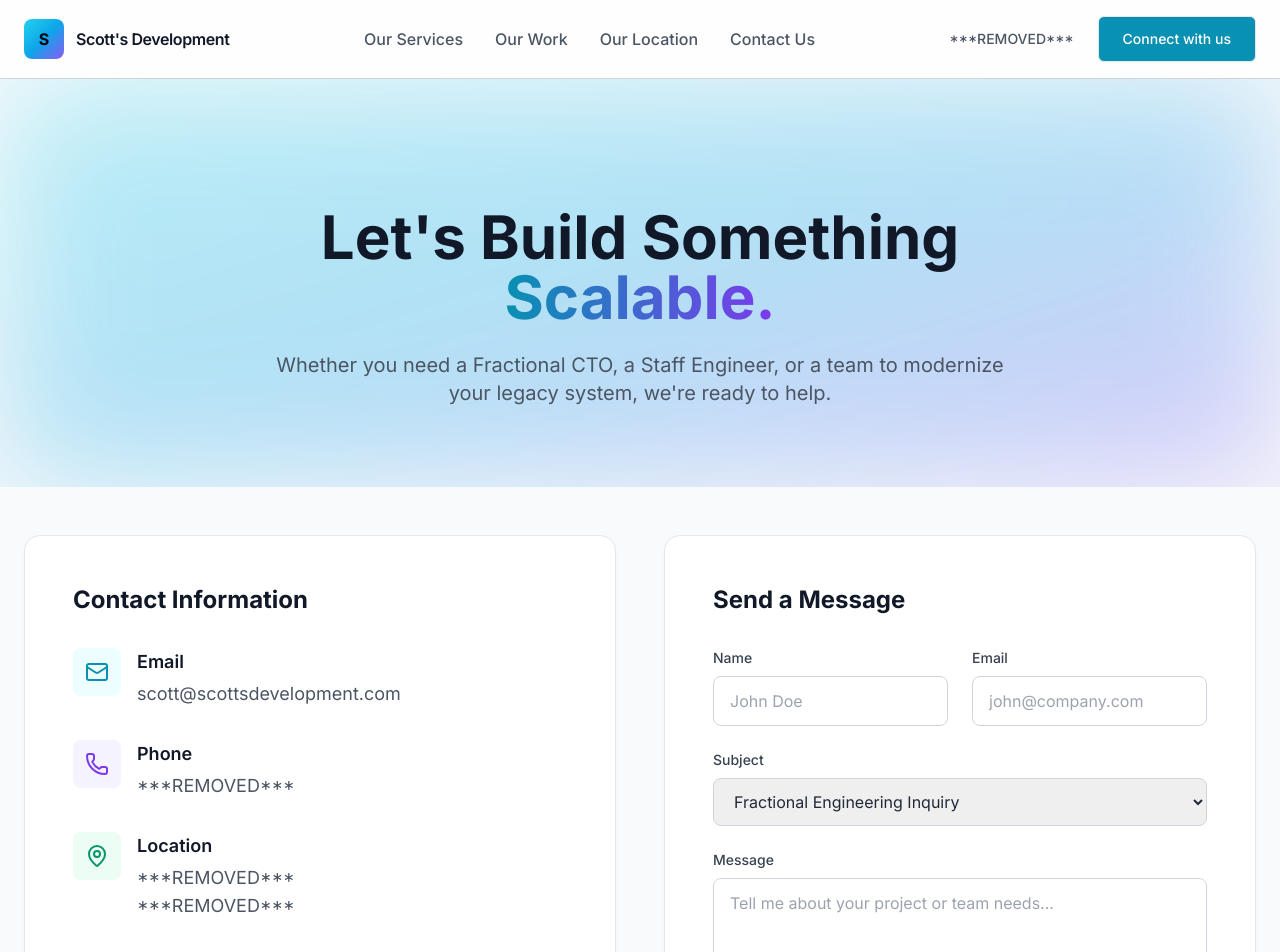
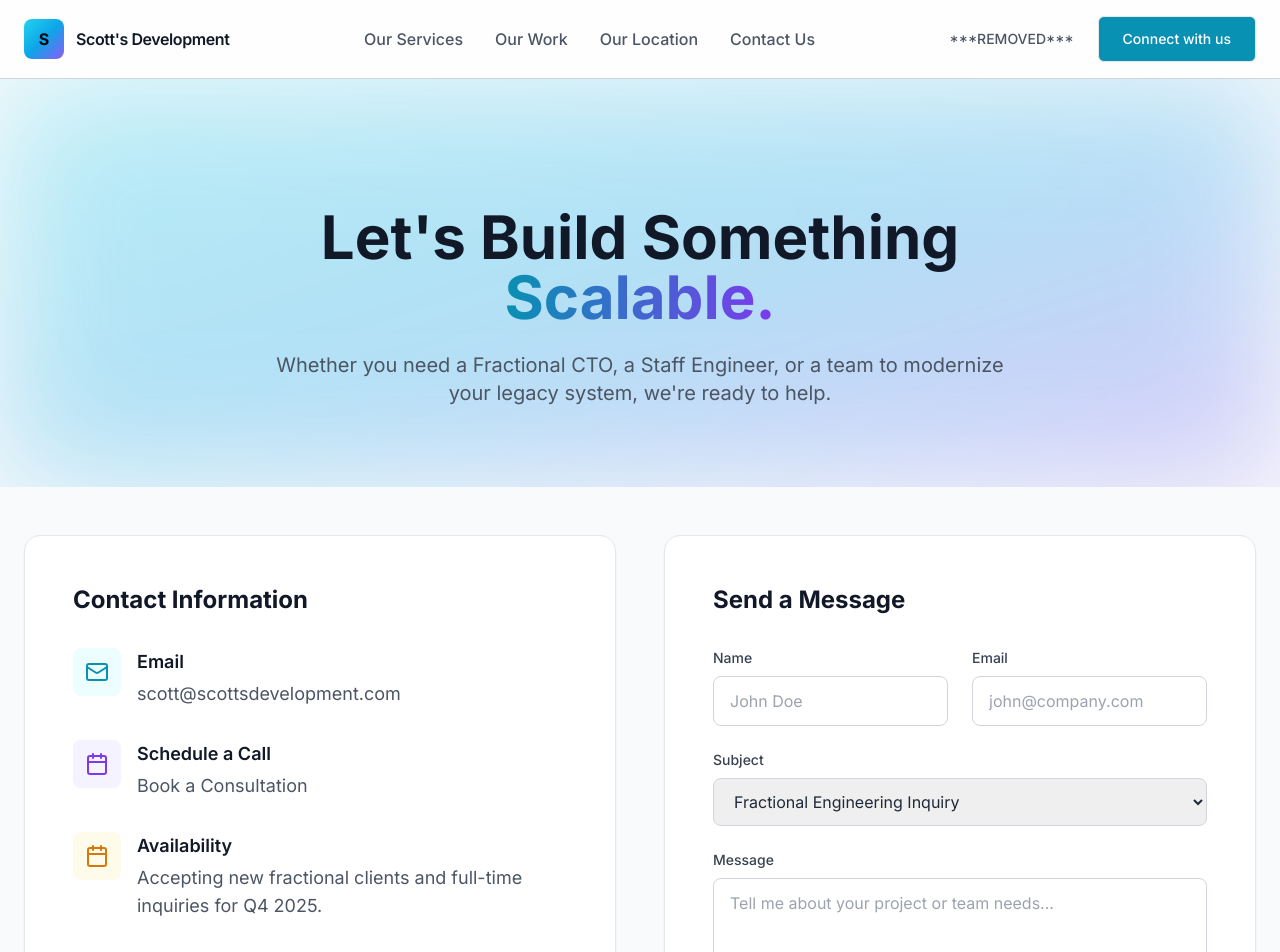
Before and after one commit to scottsdevelopment/scottsdevelopment.com, a Next.js app: page /contact in a window 1280 px wide. Shown: the top 952 px of the page. Built offline with nearby package versions, Linux system fonts and the light colour scheme.

Commit message:
Update contact page with Calendly link

```diff
--- a/src/app/contact/page.js
+++ b/src/app/contact/page.js
@@ -6,7 +6,7 @@ import Header from '../components/Header'
 import Footer from '../components/Footer'
 import Button from '../components/ui/Button'
 import Card from '../components/ui/Card'
-import { Mail, Phone, MapPin, Calendar } from 'lucide-react'
+import { Mail, Calendar } from 'lucide-react'
 import { useFormspree } from '../hooks/useFormspree'
 
 export default function Contact() {
@@ -63,26 +63,13 @@ export default function Contact() {
 
                                 <div className="flex items-start gap-4">
                                     <div className="w-12 h-12 rounded-lg bg-violet-50 flex items-center justify-center flex-shrink-0">
-                                        <Phone className="w-6 h-6 text-violet-600" />
+                                        <Calendar className="w-6 h-6 text-violet-600" />
                                     </div>
                                     <div>
-                                        <h3 className="text-lg font-semibold text-gray-900 mb-1">Phone</h3>
-                                        <a href="tel:+1***REMOVED***" className="text-lg text-gray-600 hover:text-violet-600 transition-colors">
-                                            ***REMOVED***
+                                        <h3 className="text-lg font-semibold text-gray-900 mb-1">Schedule a Call</h3>
+                                        <a href="https://calendly.com/scottsdevelopment" target="_blank" rel="noopener noreferrer" className="text-lg text-gray-600 hover:text-violet-600 transition-colors">
+                                            Book a Consultation
                                         </a>
-                                    </div>
-                                </div>
-
-                                <div className="flex items-start gap-4">
-                                    <div className="w-12 h-12 rounded-lg bg-emerald-50 flex items-center justify-center flex-shrink-0">
-                                        <MapPin className="w-6 h-6 text-emerald-600" />
-                                    </div>
-                                    <div>
-                                        <h3 className="text-lg font-semibold text-gray-900 mb-1">Location</h3>
-                                        <p className="text-lg text-gray-600">
-                                            ***REMOVED***<br />
-                                            ***REMOVED***
-                                        </p>
                                     </div>
                                 </div>
 
```
